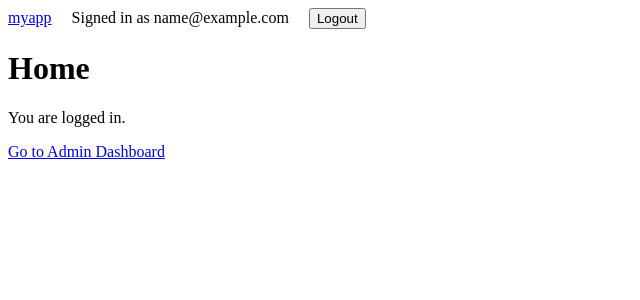
After one commit to inflac/flask-skeleton, a Flask app: page / in a window 1280 px wide. The commit adds this page. Shown: the top 300 px of the page, without its empty margins (0-640 px from the left). Run offline with Flask 3, Linux system fonts and the light colour scheme; a user stored in the database is signed in; tables that the repository leaves empty hold one stand-in row (values such as "Sample post").

Commit message:
add auth templates and update auth redirect logic

```diff
--- a/src/myapp/__init__.py
+++ b/src/myapp/__init__.py
@@ -3,7 +3,7 @@ from __future__ import annotations
 import os
 
 from dotenv import load_dotenv
-from flask import Flask
+from flask import Flask, render_template
 
 from .blueprints.admin import bp as admin_bp
 from .blueprints.api import bp as api_bp
@@ -55,6 +55,10 @@ def create_app(config_name: str | None = None) -> Flask:
     register_request_id(app)
     register_error_handlers(app)
 
+    @app.get("/")
+    def index():
+        return render_template("index.html")
+
     @app.get("/health")
     def health():
         return {"status": "ok"}
--- a/src/myapp/blueprints/auth/routes_local.py
+++ b/src/myapp/blueprints/auth/routes_local.py
@@ -1,7 +1,7 @@
 from __future__ import annotations
 
 from flask import current_app, flash, redirect, render_template, url_for
-from flask_login import current_user, login_user, logout_user
+from flask_login import current_user, login_required, login_user, logout_user
 
 from ...auth.service import complete_login
 from ...extensions import db
@@ -41,7 +41,8 @@ def login_post():
     return redirect(complete_login(user))
 
 
-@bp.get("/logout")
+@bp.post("/logout")
+@login_required
 def logout():
     logout_user()
     return redirect(url_for("auth.login"))
--- a/src/myapp/config.py
+++ b/src/myapp/config.py
@@ -66,8 +66,9 @@ class BaseConfig:
     AUTH_ALLOW_REGISTRATION: bool = field(
         default_factory=lambda: _env_bool("AUTH_ALLOW_REGISTRATION", False)
     )
-    AUTH_DEFAULT_REDIRECT: str = field(
-        default_factory=lambda: os.getenv("AUTH_DEFAULT_REDIRECT", "/admin")
+    AUTH_AFTER_LOGIN: str = field(default_factory=lambda: os.getenv("AUTH_AFTER_LOGIN", "/"))
+    AUTH_DEFAULT_ADMIN_REDIRECT: str = field(
+        default_factory=lambda: os.getenv("AUTH_DEFAULT_ADMIN_REDIRECT", "/admin")
     )
 
     AUTH_LINK_BY_EMAIL: bool = field(default_factory=lambda: _env_bool("AUTH_LINK_BY_EMAIL", False))
--- /dev/null
+++ b/src/myapp/templates/base.html
@@ -0,0 +1,39 @@
+<!doctype html>
+<html lang="en">
+
+<head>
+    <meta charset="utf-8">
+    <title>{% block title %}{{ config.get("APP_NAME", "myapp") }}{% endblock %}</title>
+    <meta name="viewport" content="width=device-width, initial-scale=1">
+
+    {# Optional: CSP, favicons, etc. später sauber ergänzen #}
+    {% block styles %}{% endblock %}
+</head>
+
+<body>
+    <header>
+        <nav>
+            <a href="{{ url_for('index') }}">{{ config.get("APP_NAME", "myapp") }}</a>
+
+            <span style="margin-left: 1rem;">
+                {% if current_user.is_authenticated %}
+                <span>Signed in as {{ current_user.email }}</span>
+                {% else %}
+                <a href="{{ url_for('auth.login') }}">Login</a>
+                {% endif %}
+            </span>
+
+            <span style="margin-left: 1rem;">
+                {% if current_user.is_authenticated %}
+                {% include "partials/_logout_form.html" %}
+                {% endif %}
+            </span>
+        </nav>
+    </header>
+
+    <main>
+        {% block content %}{% endblock %}
+    </main>
+</body>
+
+</html>
--- /dev/null
+++ b/src/myapp/templates/index.html
@@ -0,0 +1,17 @@
+{% extends "base.html" %}
+
+{% block title %}Home · {{ config.get("APP_NAME", "myapp") }}{% endblock %}
+
+{% block content %}
+<h1>Home</h1>
+
+{% if current_user.is_authenticated %}
+<p>You are logged in.</p>
+
+{% if current_user.is_admin %}
+<p><a href="{{ url_for('admin.dashboard') }}">Go to Admin Dashboard</a></p>
+{% endif %}
+{% else %}
+<p>Please sign in to continue.</p>
+{% endif %}
+{% endblock %}
--- /dev/null
+++ b/src/myapp/templates/partials/_logout_form.html
@@ -0,0 +1,4 @@
+<form method="post" action="{{ url_for('auth.logout') }}" style="display:inline;">
+    <input type="hidden" name="csrf_token" value="{{ csrf_token() }}">
+    <button type="submit">Logout</button>
+</form>
```
Also changed, not shown: src/myapp/auth/service.py (+7 -2 lines), src/myapp/templates/admin/base.html (+8 -3 lines), src/myapp/templates/admin/dashboard.html (+6 -10 lines), tests/integration/test_auth_local.py (+1 -1 lines), tests/unit/test_auth_service.py (+52 -9 lines), 1 other file.
